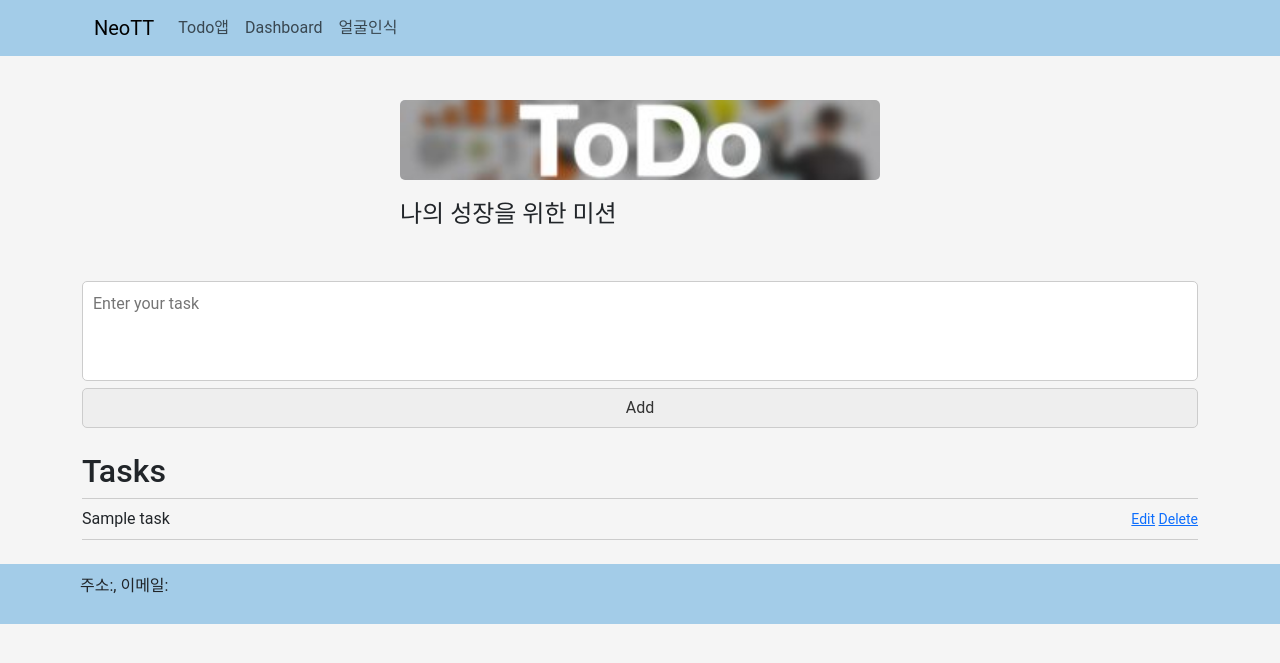
After one commit to happymaker1024/mypjt_fastapi, a FastAPI app: template templates/todos/todo_list.html in a window 1280 px wide. The commit adds this page. Shown: the top 663 px of the page. Run offline with FastAPI, Linux system fonts and the light colour scheme; the template is opened without the code that fills it: most values are stand-ins (such as "Sample title", 1, 10 or a date in 2020).

Commit message:
얼굴인식 완성 코드와 todo앱 통합한 결과

```diff
--- a/app_start.py
+++ b/app_start.py
@@ -3,5 +3,5 @@ import uvicorn
 # cli 실행 : uvicorn app.main:app --reload
 
 if __name__ == "__main__":
-  uvicorn.run('main:app', host='localhost', port=8000, reload=True)
-#   uvicorn.run('main:app', host='0.0.0.0', port=8000, reload=True)
+  # uvicorn.run('main:app', host='localhost', port=9000, reload=True)
+  uvicorn.run('main:app', host='0.0.0.0', port=8000, reload=True)
--- a/main.py
+++ b/main.py
@@ -1,8 +1,10 @@
-from fastapi import FastAPI, Form, Request, Depends
-from fastapi.responses import HTMLResponse, RedirectResponse
+from fastapi import FastAPI, Form, Request, Depends, status
+from fastapi.responses import HTMLResponse, RedirectResponse, StreamingResponse
+from fastapi.staticfiles import StaticFiles
 from fastapi.templating import Jinja2Templates
 from database import engine, SessionLocal
 from sqlalchemy.orm import Session
+from face_recog import FaceRecog, video_process
 import models
 
 app = FastAPI()
@@ -21,6 +23,10 @@ def get_db():
 
 # html 문서를 위한 객체
 templates = Jinja2Templates(directory="templates")
+
+
+# static 폴더(정적파일 폴더)를 app에 연결
+app.mount("/static", StaticFiles(directory="static"), name="static")
 
 # 홈 : localhost:8000/
 @app.get("/")
@@ -71,13 +77,81 @@ async def create_or_update_sales(request: Request, db: Session = Depends(get_db)
     # 방법2 url=app.url_path_for("dashboard") <- 엔드포인트 함수 호출을 의미함
     return RedirectResponse(url=app.url_path_for("dashboard"), status_code=303)
 
+## 비디오 피드 엔드포인트
+@app.get("/face_recog")
+def face_recog():
+    # FaceRecog 인스턴스 생성
+    print("얼굴인식 스트리밍")
+    face_recog_instance = FaceRecog()
+    # 스트리밍 응답
+    return StreamingResponse(video_process(face_recog_instance), media_type="multipart/x-mixed-replace; boundary=frame")
 
-# /face_recog
-@app.get("/face_recog")
-async def face_recog(request: Request):
-    # 비즈니스 로직 넣기
-    print("얼굴인식 로직")
+# HTML 페이지 렌더링 엔드포인트
+@app.get("/face_recog_view")
+def get_video_page(request: Request):
+    print("얼굴인식 html 렌더링 페이지 ")
+    return templates.TemplateResponse("face_recog.html", {"request": request})
+
+
+# todo 앱 엔드포인들
+# localhost:8000/
+@app.get("/todo_list")
+async def todo_list(request: Request, db_ss: Session = Depends(get_db)):
+    # db 객체 생성, 세션연결하기 <- 의존성 주임으로 처리
+    # 테이블 조회
+    todos = db_ss.query(models.Todo) \
+        .order_by(models.Todo.id.desc())
+    print(type(todos))
+    # db 조회한 결과를 출력함
+    # for todo in todos:
+    #     print(todo.id, todo.task, todo.completed)
+
     return templates.TemplateResponse(
-    "face_recog.html",
-    {"request": request}
-    )
+        "todos/todo_list.html",
+        {"request": request, "todos": todos}
+        )
+
+@app.post("/add")
+async def add(request: Request, task: str = Form(...),
+              db_ss: Session = Depends(get_db)):
+    # 클라이언트에서 textarea에서 입력 데이터 넘어온것 확인
+    print(task)
+    # 클라이언트에서 넘어온 task를 Todo 객체로 생성
+    todo = models.Todo(task=task)
+    # 의존성 주입에서 처리함 Depends(get_db) : 엔진객체생성, 세션연결
+    # db 테이블에 task 저장하기
+    print(todo)
+    db_ss.add(todo)
+    # db에 실제 저장, commit
+    db_ss.commit()
+    # home 엔드포인함수로 제어권을 넘김
+    return RedirectResponse(url=app.url_path_for("todo_list"),
+                            status_code=status.HTTP_303_SEE_OTHER)
+
+# 문제 : todo 1개 삭제
+@app.get("/delete/{todo_id}")
+async def add(request: Request, todo_id: int, db_ss: Session = Depends(get_db)):
+    todo = db_ss.query(models.Todo).filter(models.Todo.id == todo_id).first()
+    db_ss.delete(todo)
+    db_ss.commit()
+    return RedirectResponse(url=app.url_path_for("todo_list"), status_code=status.HTTP_303_SEE_OTHER)
+
+# todo 수정을 위한 조회
+@app.get("/edit/{todo_id}")
+async def edit(request: Request, todo_id: int , db_ss: Session = Depends(get_db)):
+    # 요청 수정 처리
+    todo = db_ss.query(models.Todo).filter(models.Todo.id==todo_id).first()
+    print(todo.task)
+
+    return templates.TemplateResponse(
+        "todos/edit.html",
+        {"request": request, "todo": todo}
+        )
+# todo 업데이터 처리
+@app.post("/edit/{todo_id}")
+async def add(request: Request, todo_id: int, task: str = Form(...), completed: bool = Form(False), db: Session = Depends(get_db)):
+    todo = db.query(models.Todo).filter(models.Todo.id == todo_id).first()
+    todo.task = task
+    todo.completed = completed
+    db.commit()
+    return RedirectResponse(url=app.url_path_for("todo_list"), status_code=status.HTTP_303_SEE_OTHER)
--- /dev/null
+++ b/static/css/main.css
@@ -0,0 +1,68 @@
+*{
+  padding: 0;
+  margin: 0;
+  box-sizing: border-box;
+}
+
+body{
+  /* margin-top: 10px; */
+  font-family: 'Roboto', sans-serif;
+  background: #f5f5f5;
+}
+
+main{
+  width: 100%;
+  max-width: 520px;
+  margin: 0 auto;
+  padding: 20px 20px;
+}
+
+main p.head_img{
+  width: 100%;
+  height: 80px;
+  border-radius: 5px;
+  background-image: url("../images/todo3.jpg");
+  background-repeat: no-repeat;
+  background-size:cover;
+  background-position: center center;
+  margin-bottom: 20px;
+
+}
+
+textarea{
+  width: 100%;
+  height: 100px;
+  border: 1px solid #ccc;
+  border-radius: 5px;
+  padding: 10px;
+  resize: none;
+}
+
+button{
+  width: 100%;
+  height: 40px;
+  border: 1px solid #ccc;
+  border-radius: 5px;
+  background-color: #eee;
+  color: #333;
+  font-size: 16px;
+  cursor: pointer;
+}
+
+.task{
+  display: flex;
+  align-items: center;
+  justify-content: space-between;
+  padding: 8px 0;
+  border-bottom: 1px solid #ccc;
+}
+
+.task:first-child{
+  border-top: 1px solid #ccc;
+}
+
+/* footer {
+  height: 30px;
+  margin-top: 20px;
+  text-align: center;
+} */
--- a/templates/base.html
+++ b/templates/base.html
@@ -4,6 +4,9 @@
     <meta charset="UTF-8">
     <meta name="viewport" content="width=device-width, initial-scale=1.0">
     <link rel="stylesheet" href="https://cdn.jsdelivr.net/npm/bootstrap@5.3.3/dist/css/bootstrap.min.css">
+    {% block head %}
+    <!-- 자식 페이지의 head 넣기 -->
+    {% endblock head %}
     <title>Document</title>
 </head>
 <body>
--- a/templates/footer.html
+++ b/templates/footer.html
@@ -1,8 +1,8 @@
 <style>
-    div.container{
+    footer div.container{
         padding: 10px;
     }
-    div.continer p {
+    footer div.continer p {
         text-align: center;
     }
 </style>
--- a/templates/navbar.html
+++ b/templates/navbar.html
@@ -9,13 +9,13 @@
                 <div class="collapse navbar-collapse" id="navbarNav">
                     <ul class="navbar-nav">
                     <li class="nav-item">
-                    <a class="nav-link" href="#">Todo앱</a>
+                        <a class="nav-link" href="/todo_list">Todo앱</a>
                     </li>
                     <li class="nav-item">
                         <a class="nav-link" href="/dashboard">Dashboard</a>
                     </li>
                     <li class="nav-item">
-                    <a class="nav-link" href="/face_recog">얼굴인식</a>
+                        <a class="nav-link" href="/face_recog_view">얼굴인식</a>
                     </li>
 
                     </ul>
--- /dev/null
+++ b/templates/todos/todo_list.html
@@ -0,0 +1,42 @@
+<!-- base.html 파일 상속 받음 -->
+{% extends 'base.html' %}
+<!-- 현재 페이지의 내용 -->
+
+{% block head %}
+<link rel="stylesheet" href="/static/css/main.css">
+<title>todo 앱스</title>
+{% endblock head %}
+
+{% block contents %}
+    <main>
+        <a href="/"><p class="head_img"></p></a>
+        <h4>나의 성장을 위한 미션</h4>
+        <br>
+    </main>
+        <form action="/add" method="post">
+            <!-- <textarea name="task" rows="5" placeholder="Enter your task" id="task" required></textarea> -->
+            <textarea name="task" rows="5" placeholder="Enter your task" id="task"></textarea>
+            <button type="submit" id="add_task">
+            Add
+            </button>
+        </form>
+        <br>
+	    <h2>Tasks</h2>
+        <div>
+            <!-- todos 테이블 전체 데이터 랜더링 -->
+            {% for todo in todos %}
+            <div class="task">
+                <!-- todo.complated=True 또는 False 구분해서 표시 -->
+                {% if todo.completed %}
+                    <strike>{{ todo.task }}</strike>
+                {% else %}
+                    {{ todo.task }}
+                {% endif %}
+                <small>
+                    <a href="/edit/{{ todo.id }}">Edit</a>
+                    <a href="/delete/{{ todo.id }}">Delete</a>
+                </small>
+            </div>
+            {% endfor %}
+        </div>
+{% endblock contents %}
```
Also changed, not shown: camera.py (added, +38 -0 lines), face_recog.py (added, +148 -0 lines), models.py (+8 -1 lines), templates/face_recog.html (+18 -1 lines), templates/todos/edit.html (added, +25 -0 lines), knowns/khkim2.jpg (added), mypjt.db (added), static/images/pingpong.png (added), static/images/todo1.png (added), static/images/todo2.jpg (added), static/images/todo3.jpg (added), 1 other file. Lines whose indentation alone changed are shown as unchanged.
